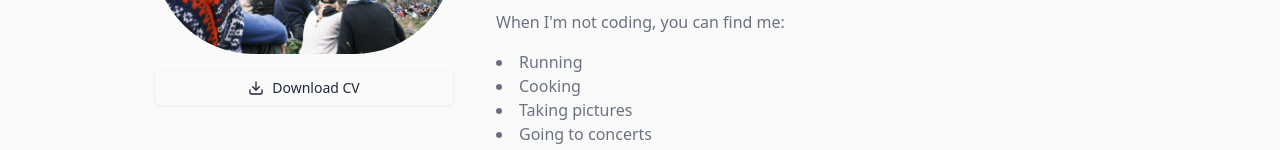
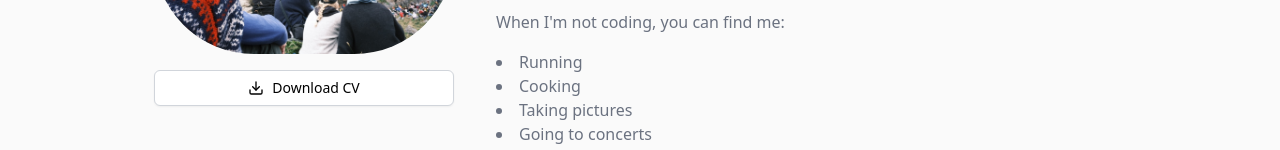
Before and after one commit to tordar/portfolio-template, a Next.js app: page / in a window 1280 px wide. Shown: the part 478-628 px from the top of the page. Built offline with nearby package versions, Linux system fonts and the light colour scheme.

Commit message:
improved button ux

```diff
--- a/src/components/AboutMe.tsx
+++ b/src/components/AboutMe.tsx
@@ -16,11 +16,15 @@ export default function AboutMe() {
                         className="rounded-full"
                     />
                     <div className="mt-4 w-full max-w-[300px]">
-                        <Button asChild variant="outline" className="w-full">
+                        <Button
+                            asChild
+                            variant="outline"
+                            className="w-full bg-white hover:bg-gray-100 border-gray-300"
+                        >
                             <a
                                 href="/Tordar_Tommervik_CV.pdf"
                                 download
-                                className="flex items-center justify-center gap-2"
+                                className="flex items-center justify-center gap-2 !text-black hover:!text-black"
                             >
                                 <svg
                                     xmlns="http://www.w3.org/2000/svg"
@@ -32,6 +36,7 @@ export default function AboutMe() {
                                     strokeWidth="2"
                                     strokeLinecap="round"
                                     strokeLinejoin="round"
+                                    className="!text-black"
                                 >
                                     <path d="M21 15v4a2 2 0 0 1-2 2H5a2 2 0 0 1-2-2v-4" />
                                     <polyline points="7 10 12 15 17 10" />
```
